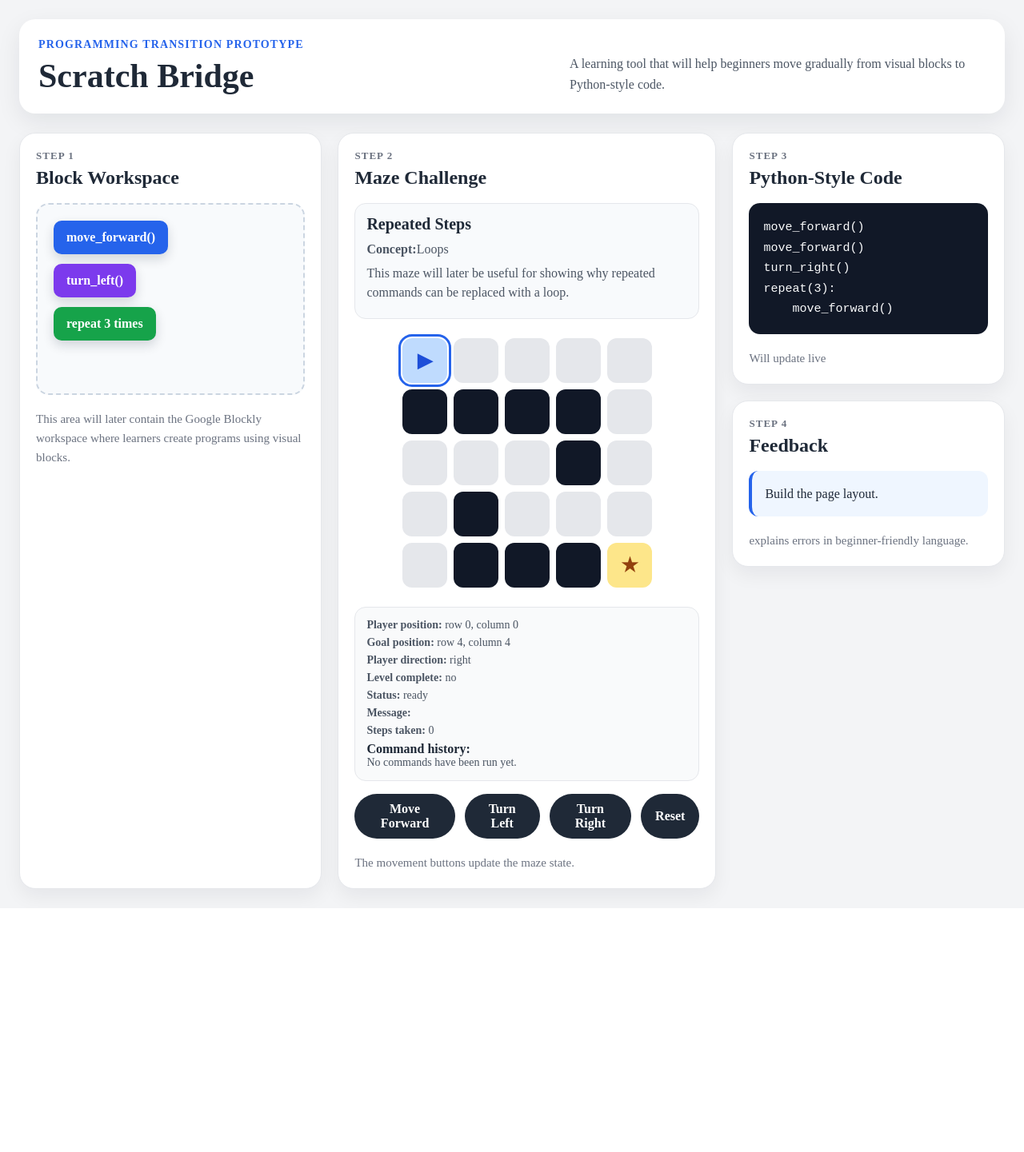
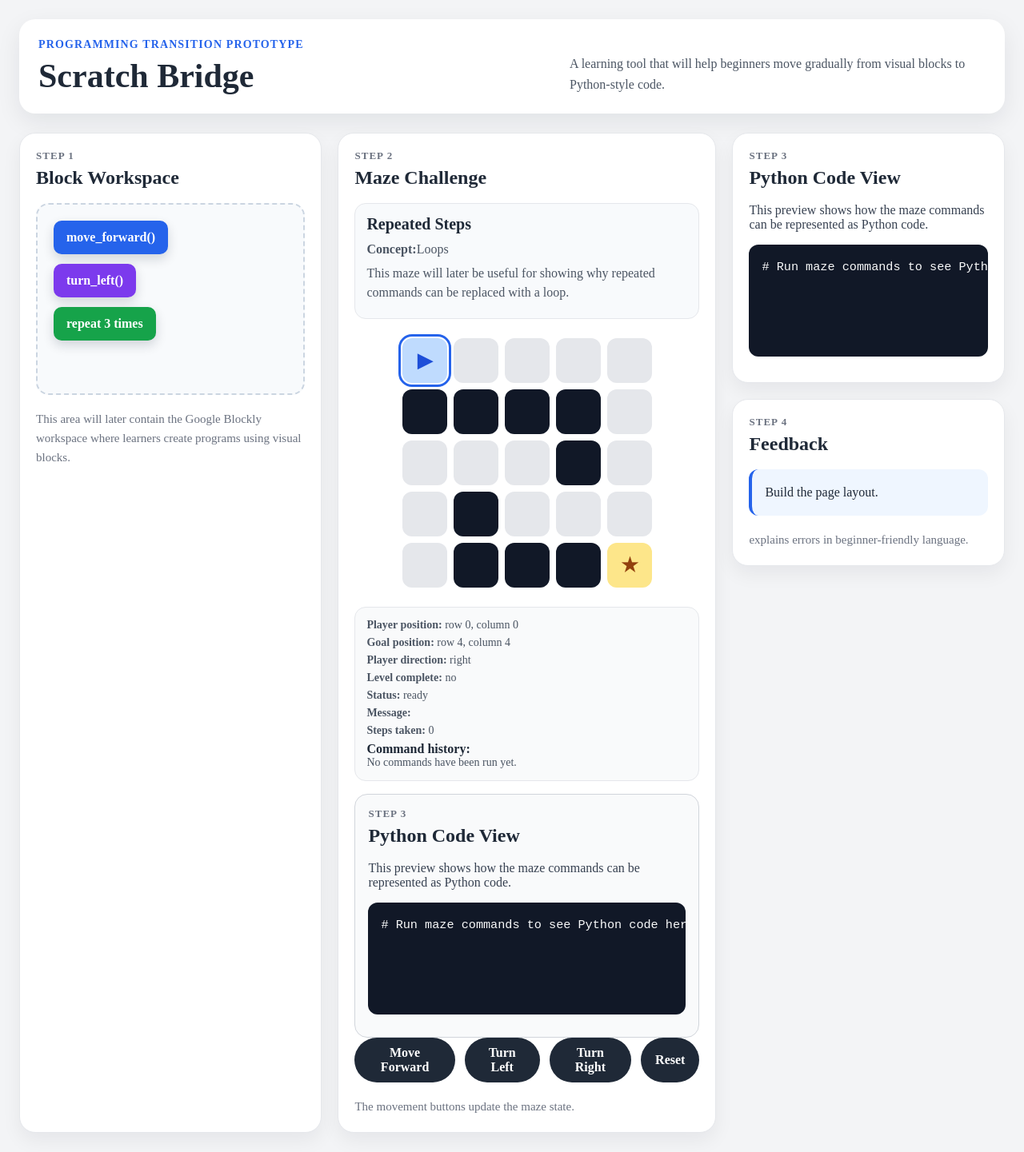
Before and after one commit to Arsal-Abbas-dev/scratch-bridge, a React (Vite) app: page / in a window 1280 px wide. Shown: the whole page at 80% size. Before the commit the page ends 1136 px from the top, so only its background shows below. Built offline with nearby package versions, Linux system fonts and the light colour scheme.

Commit message:
Added Basic Code View Functionality

```diff
--- a/src/App.css
+++ b/src/App.css
@@ -286,3 +286,31 @@
 .maze-state-preview p {
   margin: 0;
 }
+.embedded-code-view {
+  margin-top: 16px;
+  padding: 16px;
+  border: 1px solid #d1d5db;
+  border-radius: 16px;
+  background: #f9fafb;
+}
+
+.code-view-intro {
+  margin-top: 0;
+  color: #374151;
+}
+
+.code-preview {
+  margin: 12px 0;
+  padding: 16px;
+  border-radius: 12px;
+  background: #111827;
+  color: #f9fafb;
+  overflow-x: auto;
+  font-family: 'Courier New', monospace;
+  font-size: 0.95rem;
+  line-height: 1.6;
+}
+
+.code-preview code {
+  font-family: inherit;
+}
--- /dev/null
+++ b/src/code/pythonCodeGenerator.ts
@@ -0,0 +1,16 @@
+import type { moveCommand } from '../maze/mazeTypes'
+
+const pythonLineByCommand: Record<moveCommand,string> = {
+    'move forward' : 'move_forward()',
+    'turn left' : 'turn_left()',
+    'turn right' : 'turn_right()',
+}
+export function getPythonLineByCommand(command: moveCommand) {
+    return pythonLineByCommand[command]
+}
+export function generatePythonCode(commandHistory: moveCommand[]) {
+    if (commandHistory.length === 0) {
+        return '# Run maze commands to see Python code here'
+    }
+    return commandHistory.map(getPythonLineByCommand).join('\n')
+}
--- a/src/components/CodeView.tsx
+++ b/src/components/CodeView.tsx
@@ -1,21 +1,25 @@
-const sampleCode =
-`move_forward()
-move_forward()
-turn_right()
-repeat(3):
-    move_forward()`
+import type { moveCommand } from '../maze/mazeTypes'
+import { generatePythonCode } from '../code/pythonCodeGenerator'
 
-export function CodeView() {
+type CodeViewProps = {
+    commandHistory?: moveCommand[]
+    isEmbedded?: boolean
+}
+
+export function CodeView({commandHistory = [], isEmbedded = false}: CodeViewProps) {
+    const pythonCode = generatePythonCode(commandHistory)
     return (
-        <section className="panel code-panel">
-            <div className="panel-header">
-                <p className="panel-label">Step 3</p>
-                <h2>Python-Style Code</h2>
+        <section className={isEmbedded ? 'embedded-code-view' : 'panel code-panel'}>
+            <div className='panel-header'>
+                <p className='panel-label'>Step 3</p>
+                <h2>Python Code View</h2>
             </div>
-            <pre className="code-preview">
-                <code>{sampleCode}</code>
+            <p className='code-view-intro'>
+                This preview shows how the maze commands can be represented as Python code.
+            </p>
+            <pre className='code-preview' aria-label='Python Code Preview'>
+                <code>{pythonCode}</code>
             </pre>
-            <p className="panel-note">Will update live</p>
         </section>
-    );
+    )
 }
--- a/src/components/Layout.tsx
+++ b/src/components/Layout.tsx
@@ -2,6 +2,7 @@
 import { MazeView } from "./MazeView";
 import { CodeView } from "./CodeView";
 import { FeedbackPanel } from "./FeedbackPanel";
+
 
 export function Layout() {
     return (
@@ -17,7 +18,7 @@
                 <BlocklyWorkspacePlaceholder/>
                 <MazeView/>
                 <aside className="right-column">
-                    <CodeView/>
+                    <CodeView />
                     <FeedbackPanel/>
                 </aside>
             </section>
--- a/src/components/MazeView.tsx
+++ b/src/components/MazeView.tsx
@@ -5,9 +5,9 @@
 import { MazeGrid } from './MazeGrid'
 import { MazeStatePreview } from './MazeStatePreview'
 import { MazeValidationErrors } from './MazeValidationErrors'
-
 import { useState } from 'react'
 import type { moveCommand } from '../maze/mazeTypes'
+import { CodeView } from './CodeView'
 
 const activeLevel = sampleMazes[3]!
 const validationErrors = validateMaze(activeLevel)
@@ -44,6 +44,8 @@
 
       <MazeStatePreview mazeState={mazeState} />
 
+      <CodeView commandHistory={mazeState.commandHistory} isEmbedded />
+
       <MazeControls
         onCommand={handleCommand}
         onReset={handleReset}
```
Also changed, not shown: 1 other file (tests, documents, lock files or other folders).
